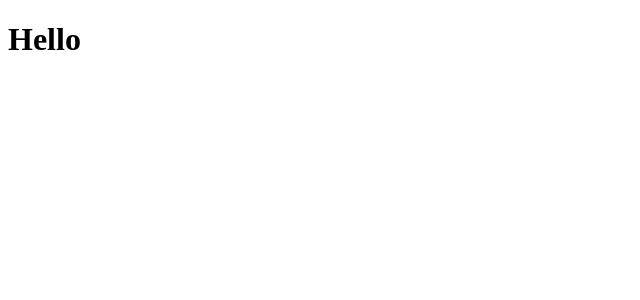
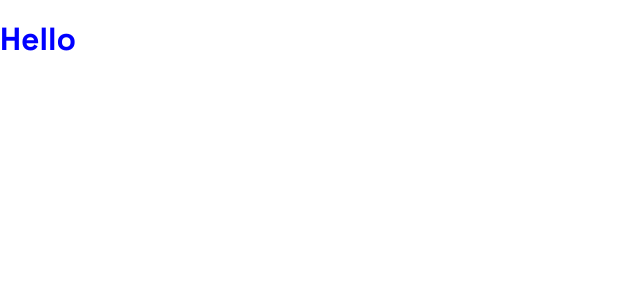
Before and after one commit to joshuascan/personal-portfolio, a Next.js app: page / in a window 1280 px wide. Shown: the top 300 px of the page, without its empty margins (0-640 px from the left). Built offline with nearby package versions, Linux system fonts and the light colour scheme.

Commit message:
adds Theme to _app.js

```diff
--- a/src/pages/_app.js
+++ b/src/pages/_app.js
@@ -1,5 +1,13 @@
+import Theme from "../styles/theme";
+
 function MyApp({ Component, pageProps }) {
-  return <Component {...pageProps} />;
+  return (
+    <>
+      <Theme>
+        <Component {...pageProps} />
+      </Theme>
+    </>
+  );
 }
 
 export default MyApp;
```
